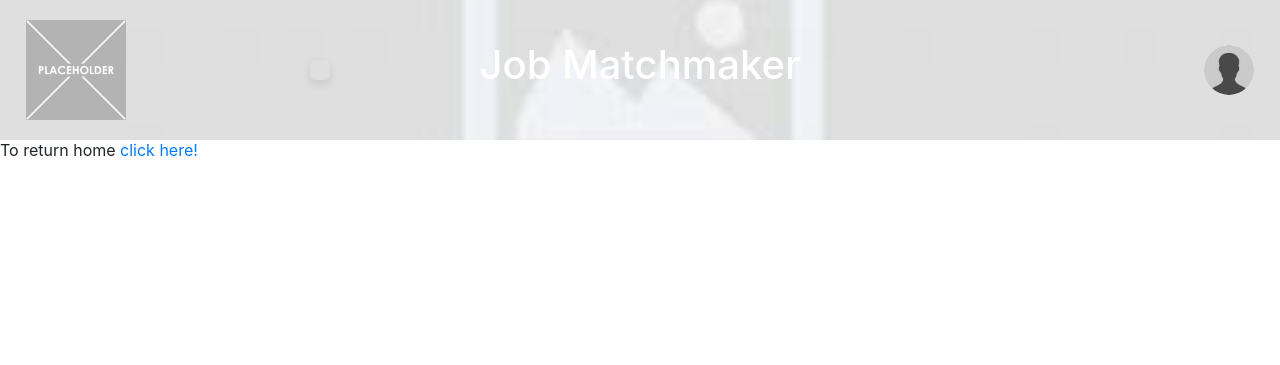
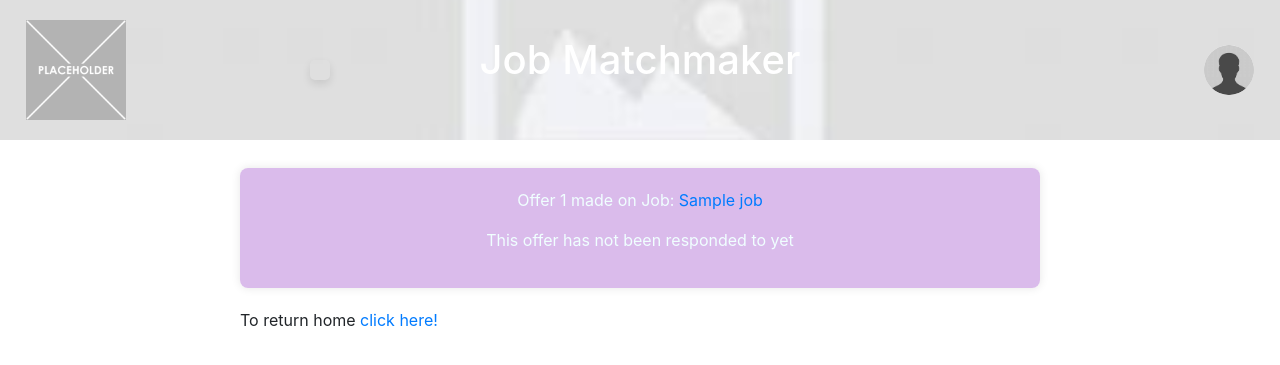
Before and after one commit to JC3009/CITS3403-Project, a Python web app: template Website/app/templates/offer_history.html in a window 1280 px wide. Shown: the top 365 px of the page. Run offline with Jinja, Linux system fonts and the light colour scheme; the template is opened without the code that fills it: most values are stand-ins (such as "Sample title", 1, 10 or a date in 2020).

Commit message:
Update styles.css
Added offer history style

```diff
--- a/Website/app/static/styles.css
+++ b/Website/app/static/styles.css
@@ -487,3 +487,39 @@ label[for="response"] {
 .request-container .job-request {
   color: azure;
 }
+
+/*offer-history*/
+.offer-container {
+    padding-top: 100px; /* Adjust this value as needed */
+    margin: 0 auto;
+    max-width: 800px;
+}
+
+.job-offer {
+    background-color: rgba(211, 175, 232, 0.842);
+    backdrop-filter: blur(40px);
+    border-radius: 8px;
+    box-shadow: 0 0 10px rgba(0, 0, 0, 0.1);
+    padding: 20px;
+    margin-bottom: 20px;
+    text-align: center;
+}
+
+.job-offer p {
+    color: azure;
+}
+
+h1, h2 {
+    color: white;
+    text-align: center;
+    margin-bottom: 20px;
+}
+
+a {
+    color: #007bff;
+    text-decoration: none;
+}
+
+a:hover {
+    text-decoration: underline;
+}
```
